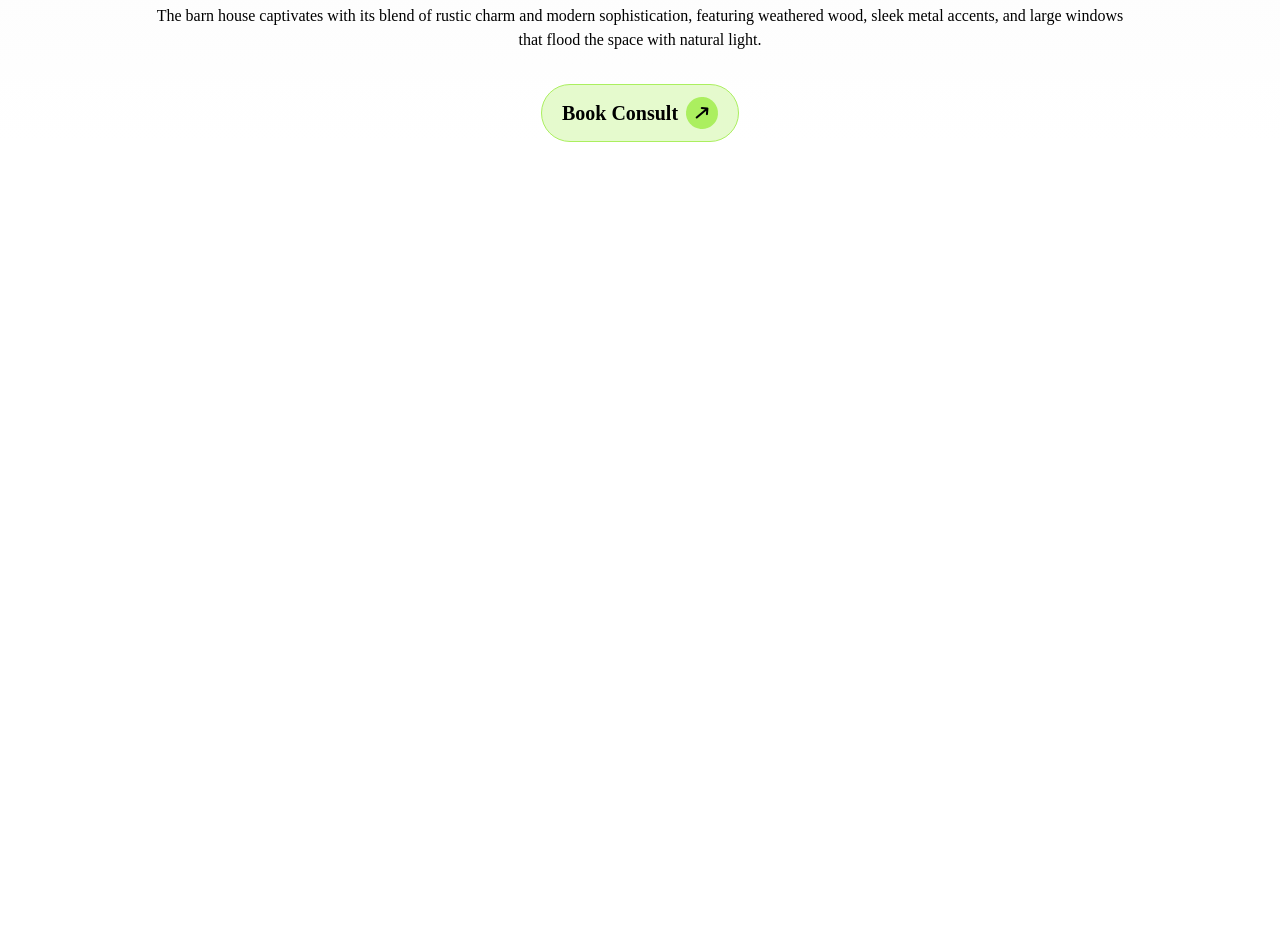
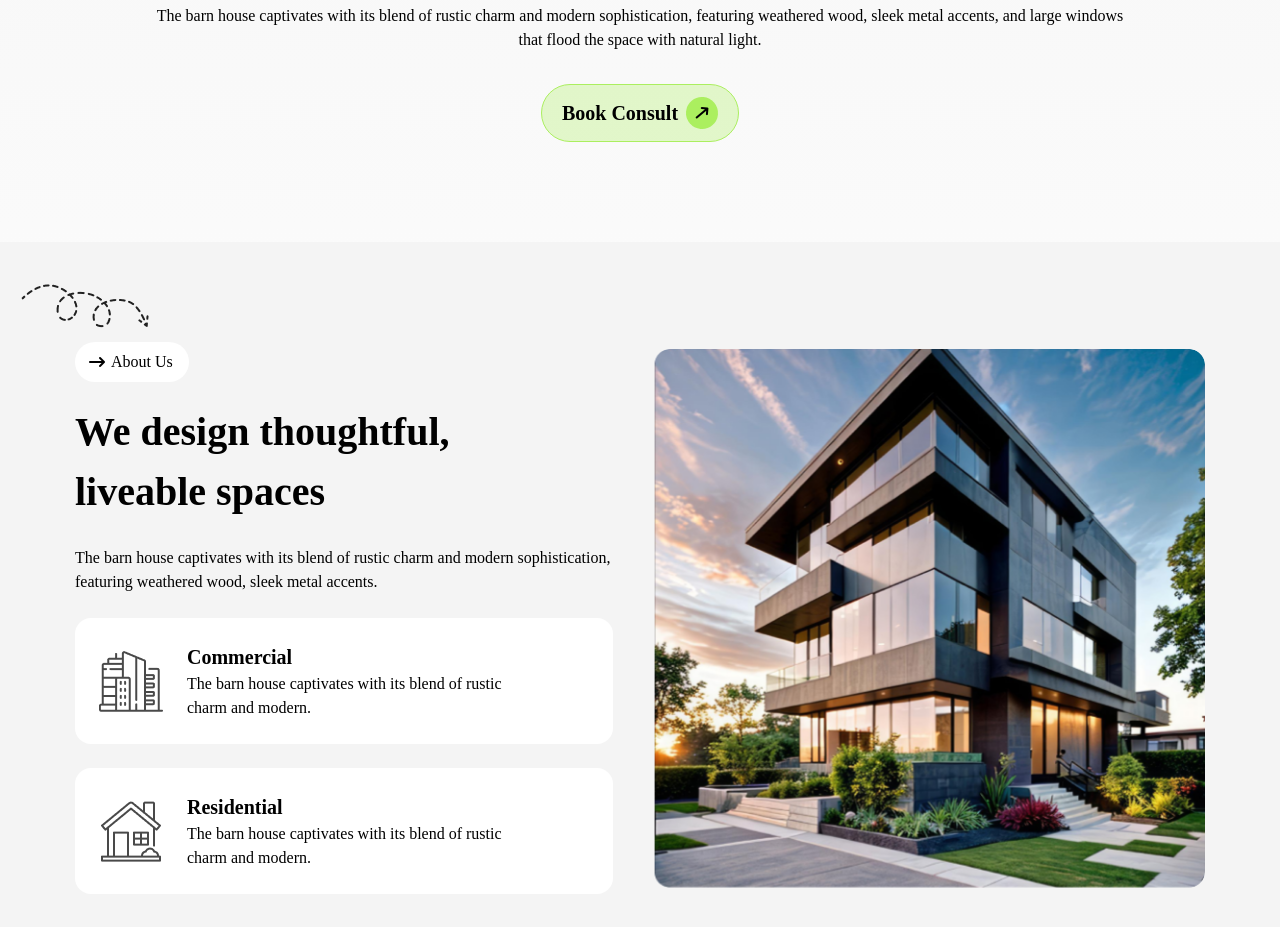
Before and after one commit to sakil-ahmed/B10A3, a plain HTML site: page index.html in a window 1280 px wide. Shown: the part 693-1620 px from the top of the page. Before the commit the page ends 835 px from the top, so only its background shows below. Drawn offline with nearby package versions, Linux system fonts and the light colour scheme; files whose address does not match are found by name.

Commit message:
add about us section

```diff
--- a/index.html
+++ b/index.html
@@ -93,7 +93,7 @@
       <!-- Header section -->
 
       <!-- Hero section  -->
-      <section class="px-5" id="hero-section">
+      <section class="px-5 pb-10 md:pb-[70px] lg:pb-[100px]" id="hero-section">
         <div class="flex flex-col items-center gap-6">
           <img
             src="./assets/banner.png"
@@ -105,7 +105,9 @@
           >
             A barn house of this design has a striking appearance
           </h1>
-          <p class="md:max-w-[566px] lg:max-w-[972px] w-full text-center">
+          <p
+            class="md:max-w-[566px] lg:max-w-[972px] w-full text-center max-sm:text-[14px]"
+          >
             The barn house captivates with its blend of rustic charm and modern
             sophistication, featuring weathered wood, sleek metal accents, and
             large windows that flood the space with natural light.
@@ -124,6 +126,82 @@
         </div>
       </section>
       <!-- Hero section  -->
+
+      <!-- About us  -->
+
+      <section class="py-[100px] relative bg-[#f4f4f4]" id="about">
+        <div class="max-w-[1170px] w-full mx-auto px-5">
+          <div
+            class="flex items-center justify-between gap-10 max-lg:flex-wrap"
+          >
+            <div class="relative max-lg:w-full">
+              <img
+                src="./assets/Vector.png"
+                alt=""
+                class="absolute -top-[58px] -left-[54px] max-lg:hidden"
+              />
+              <button
+                class="py-2 px-4 flex items-center justify-center gap-2 bg-white rounded-[24px] max-lg:mx-auto mb-5"
+              >
+                <i class="fa-solid fa-arrow-down-long -rotate-[90deg]"></i>
+                <span>About Us</span>
+              </button>
+
+              <div class="flex flex-col gap-6">
+                <h2
+                  class="lg:max-w-[477px] w-full text-[24px] md:text-[32px] lg:text-[40px] font-bold max-lg:text-center"
+                >
+                  We design thoughtful, liveable spaces
+                </h2>
+                <p
+                  class="lg:max-w-[560px] w-full max-lg:text-center max-sm:text-[14px]"
+                >
+                  The barn house captivates with its blend of rustic charm and
+                  modern sophistication, featuring weathered wood, sleek metal
+                  accents.
+                </p>
+
+                <!-- card -->
+                <div class="flex max-sm:flex-col lg:flex-col gap-6">
+                  <div
+                    class="flex items-center gap-6 p-6 bg-white rounded-[16px]"
+                  >
+                    <img src="./assets/commercial.png" alt="" />
+                    <div>
+                      <h3 class="text-[20px] font-extrabold">Commercial</h3>
+                      <p class="max-w-[320px] w-full max-sm:text-[14px]">
+                        The barn house captivates with its blend of rustic charm
+                        and modern.
+                      </p>
+                    </div>
+                  </div>
+                  <div
+                    class="flex items-center gap-6 p-6 bg-white rounded-[16px]"
+                  >
+                    <img src="./assets/residential.png" alt="" />
+                    <div>
+                      <h3 class="text-[20px] font-extrabold">Residential</h3>
+                      <p class="max-w-[320px] w-full max-sm:text-[14px]">
+                        The barn house captivates with its blend of rustic charm
+                        and modern.
+                      </p>
+                    </div>
+                  </div>
+                </div>
+              </div>
+            </div>
+            <div class="max-lg:w-full">
+              <img
+                src="./assets/Rectangle.png"
+                alt="About us image"
+                class="max-lg:w-full max-sm:h-[223px] max-lg:h-[385px] object-cover rounded-[16px]"
+              />
+            </div>
+          </div>
+        </div>
+      </section>
+
+      <!-- About us  -->
     </div>
   </body>
 </html>
```
